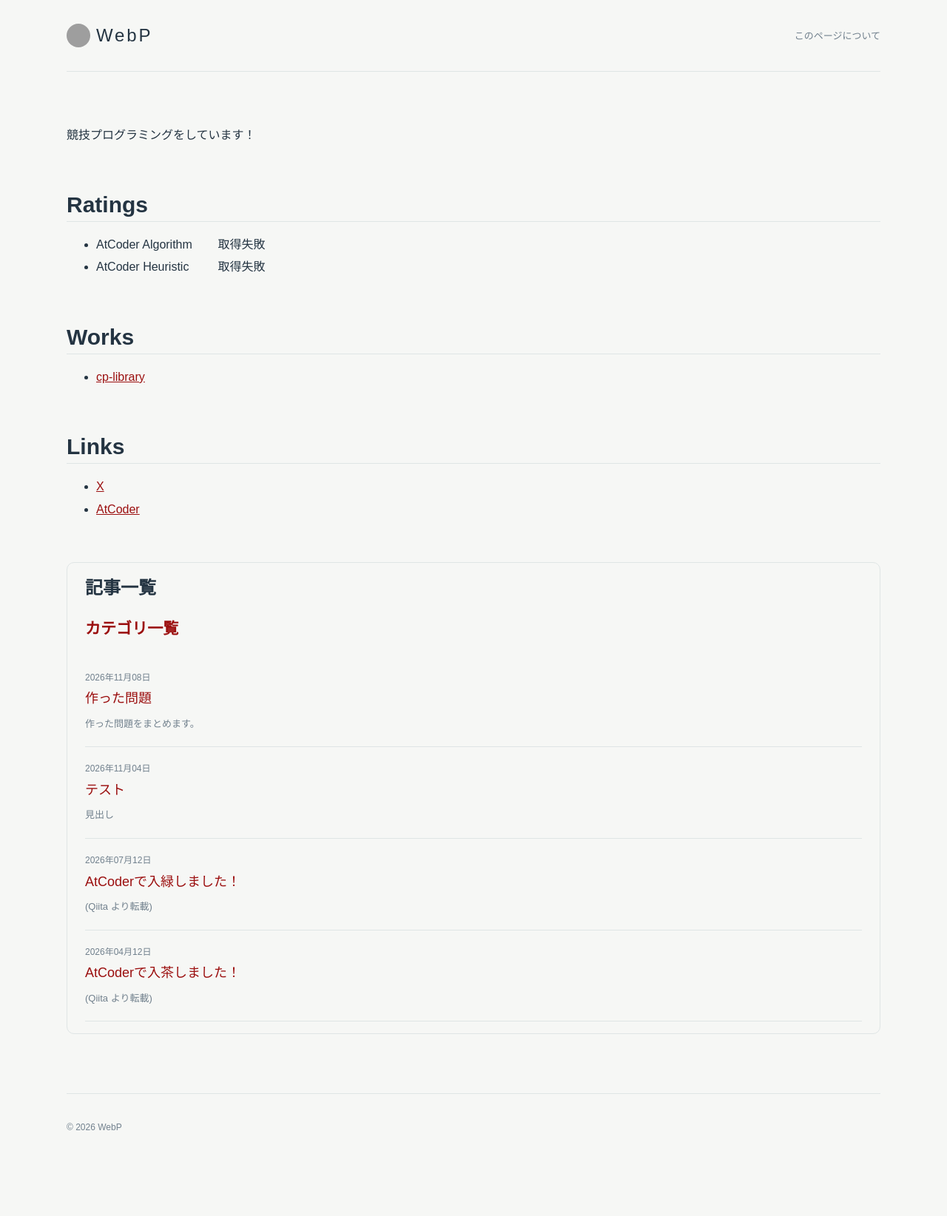
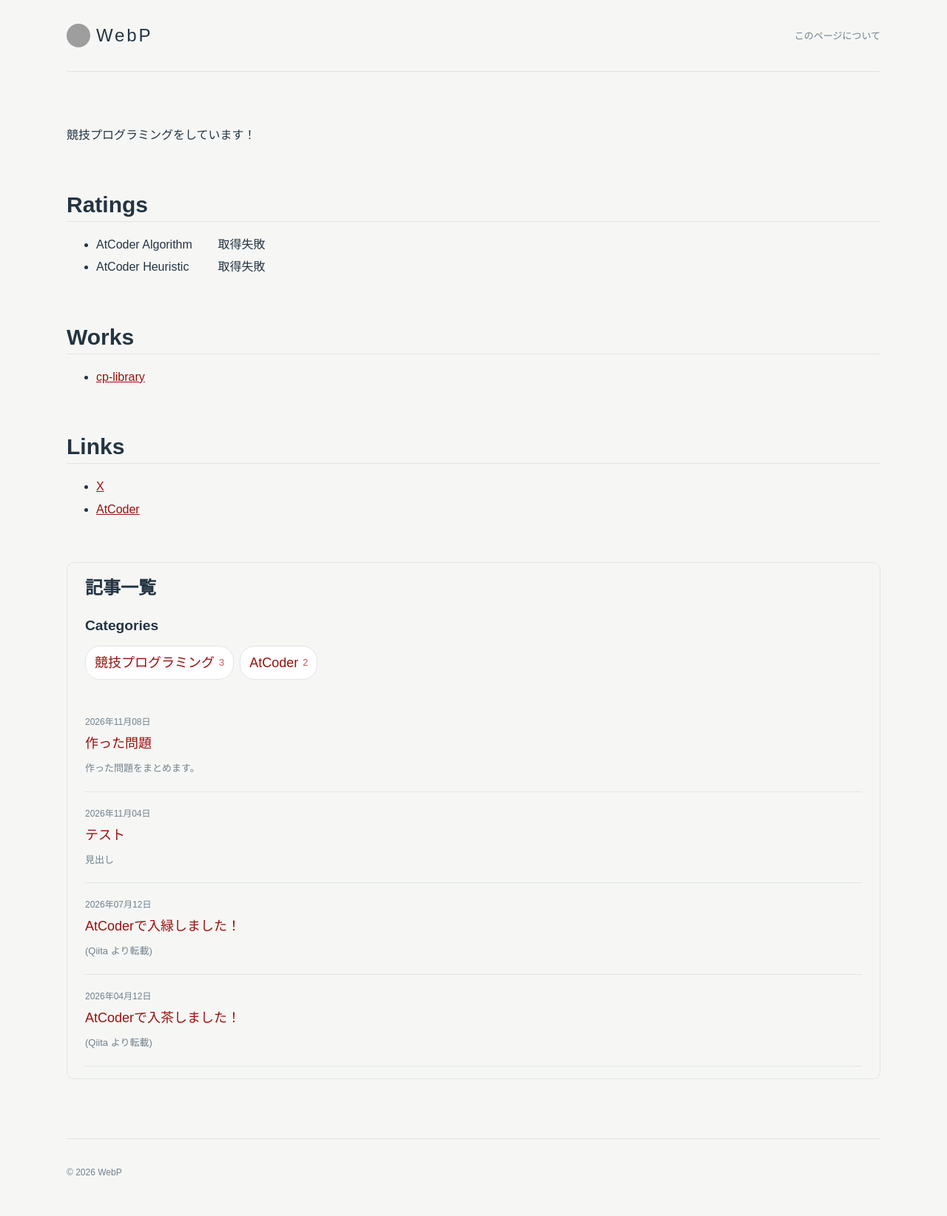
Before and after one commit to JPEG24/hp, a Jekyll site: the page built from index.md, in a window 1280 px wide. Shown: the whole page at 74% size. Built offline with Jekyll 4.4.1, drawn with Linux system fonts in a browser that asks for light colours; before the commit the page ends 1583 px from its top, so only the background shows below that; grey boxes are pictures that could not be loaded.

Commit message:
カテゴリ

```diff
--- a/_layouts/home.html
+++ b/_layouts/home.html
@@ -7,9 +7,21 @@ layout: default
 
 <div class="post-list">
 <h2>記事一覧</h2>
-<a href="{{ '/categories/' | relative_url }}">
-  <h3>カテゴリ一覧</h3>
-</a>
+<div class="home-categories">
+  <h3>Categories</h3>
+
+  <div class="category-tags">
+    {% for category in site.categories %}
+      <a
+        class="category-tag"
+        href="{{ '/categories/' | relative_url }}#{{ category[0] | slugify }}"
+      >
+        {{ category[0] }}
+        <span>{{ category[1].size }}</span>
+      </a>
+    {% endfor %}
+  </div>
+</div>
 <ul>
   {% for post in site.posts %}
     <li>
--- a/assets/css/style.css
+++ b/assets/css/style.css
@@ -157,6 +157,48 @@ h2 {
   margin: 5px 0 0;
   color: var(--muted);
   font-size: 13px;
+}
+
+.home-categories {
+  margin: 16px 0 28px;
+}
+
+.home-categories h3 {
+  font-size: 1.2rem;
+  color: var(--text-color);
+  margin-bottom: 12px;
+  border: none;
+}
+
+.category-tags {
+  display: flex;
+  flex-wrap: wrap;
+  gap: 8px;
+}
+
+.category-tag {
+  display: inline-flex;
+  align-items: center;
+  gap: 6px;
+  padding: 5px 12px;
+  border: 1px solid var(--line);
+  border-radius: 20px;
+  background: var(--surface);
+  color: var(--accent);
+  font-size: 0.9rem;
+  text-decoration: none;
+  transition: background 0.2s, color 0.2s;
+}
+
+.category-tag:hover {
+  background: var(--accent);
+  color: white;
+  text-decoration: none;
+}
+
+.category-tag span {
+  font-size: 0.8rem;
+  opacity: 0.7;
 }
 
 .category-list {
```
Also changed, not shown: _posts/2026-11-08-problems.md (+2 -2 lines).
